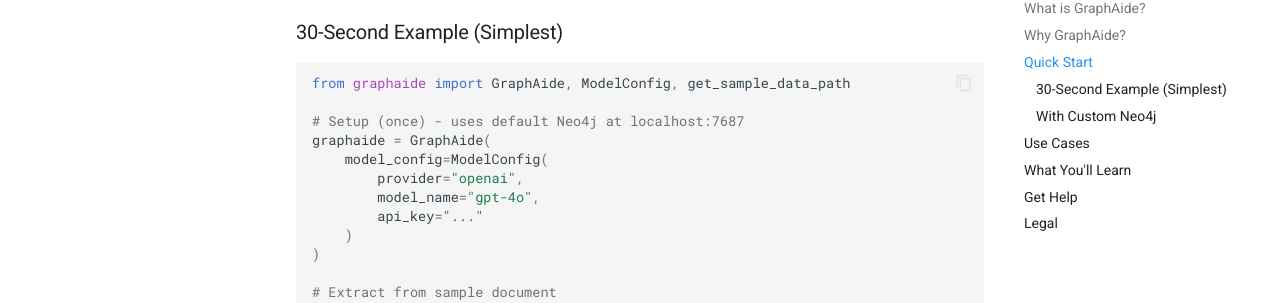
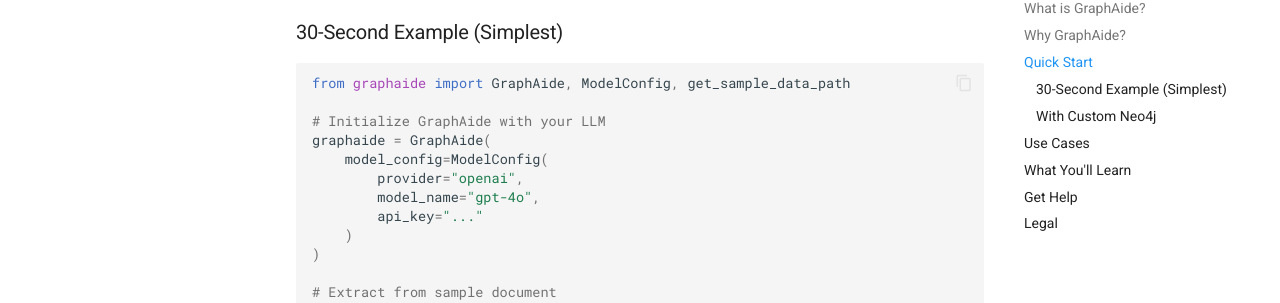
Before and after one commit to pnnl/GraphAide, an MkDocs documentation site: the page built from docs/index.md, in a window 1280 px wide and 900 px high, scrolled down 1102 px. Shown: the part 148-451 px from the top of the window. Built offline with MkDocs 1.6.1 and Material for MkDocs 9.7.7, drawn with Linux system fonts in a browser that asks for light colours.

Commit message:
Update comment: clarify setup only initializes LLM config, not Neo4j

````diff
--- a/docs/index.md
+++ b/docs/index.md
@@ -32,7 +32,7 @@
 ```python
 from graphaide import GraphAide, ModelConfig, get_sample_data_path
 
-# Setup (once) - uses default Neo4j at localhost:7687
+# Initialize GraphAide with your LLM
 graphaide = GraphAide(
     model_config=ModelConfig(
         provider="openai",
````
